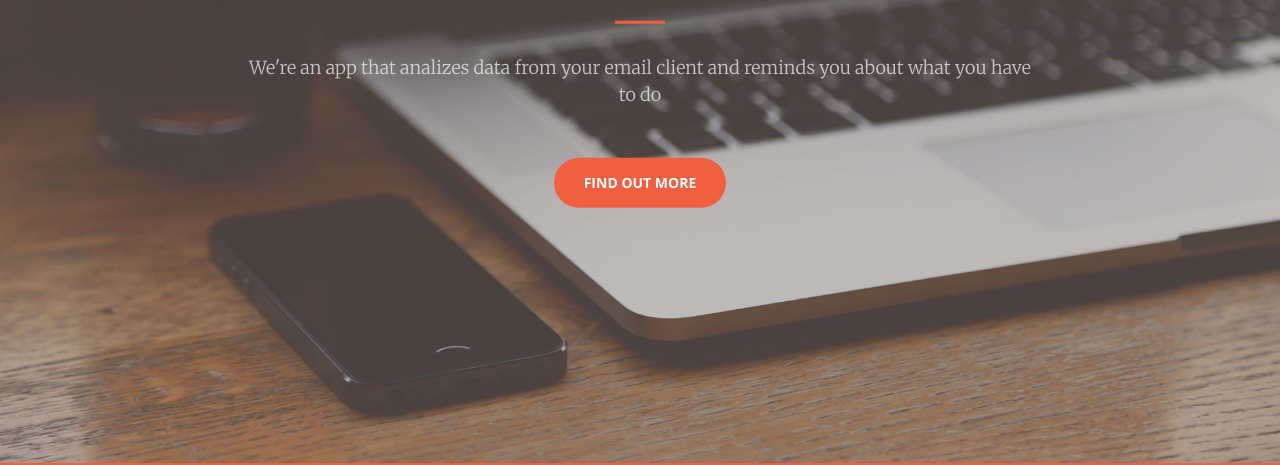
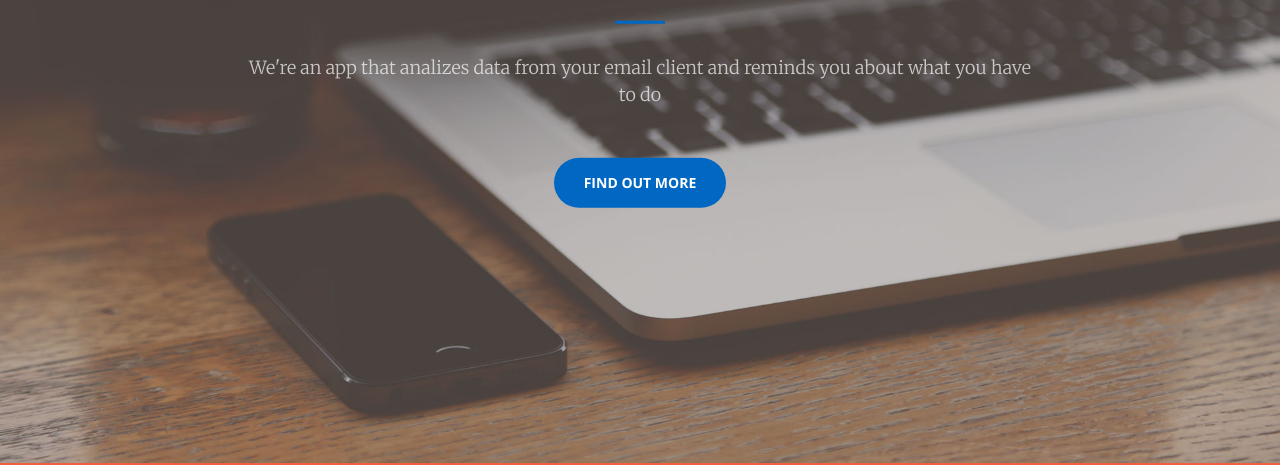
Before and after one commit to baristaGeek/ReMind, a plain HTML site: page index.html in a window 1280 px wide. Shown: the part 337-802 px from the top of the page. Drawn offline with nearby package versions, Linux system fonts and the light colour scheme.

Commit message:
cambioana

```diff
--- a/css/creative.css
+++ b/css/creative.css
@@ -16,7 +16,7 @@ body {
 
 hr {
     max-width: 50px;
-    border-color: #f05f40;
+    border-color: #0068C3;
     border-width: 3px;
 }
 
@@ -385,9 +385,9 @@ fieldset[disabled] .btn-default.active {
 }
 
 .btn-primary {
-    border-color: #f05f40;
+    border-color: #0068C3;
     color: #fff;
-    background-color: #f05f40;
+    background-color: #0068C3;
     -webkit-transition: all .35s;
     -moz-transition: all .35s;
     transition: all .35s;
```
